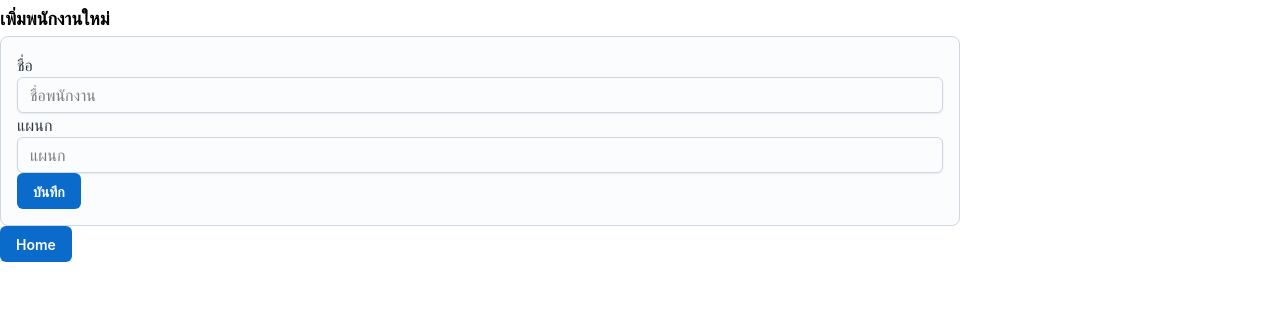
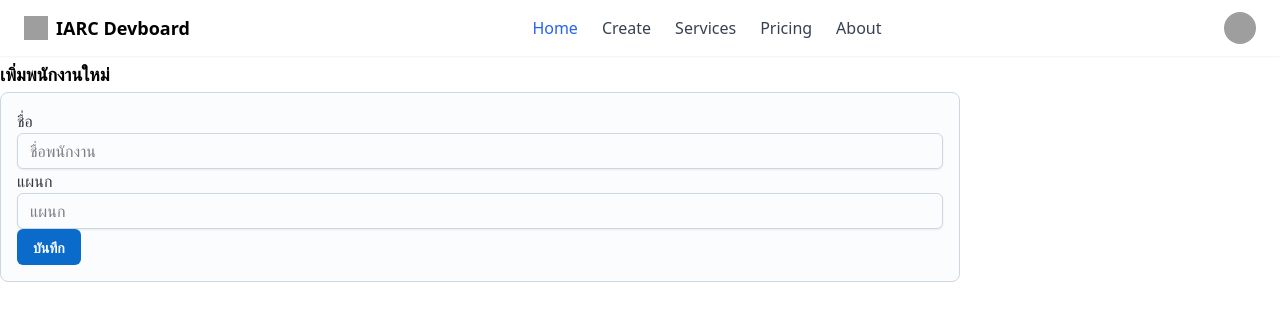
Before and after one commit to 6510110274/React-Starter, a React (Create React App) app in the folder frontend/: page /create in a window 1280 px wide. Shown: the top 320 px of the page. Built offline with nearby package versions, Linux system fonts and the light colour scheme; grey boxes are pictures that could not be loaded.

Commit message:
refactor: update Header component and integrate it into CreateUser and UserList views

```diff
--- a/frontend/src/components/Header.jsx
+++ b/frontend/src/components/Header.jsx
@@ -1,3 +1,5 @@
+import { Link } from "react-router-dom";
+
 function Header() {
     return (
     <div className="bg-white shadow-sm px-6 py-3 flex items-center justify-between">
@@ -6,11 +8,23 @@ function Header() {
             <div className="text-lg font-semibold"> IARC Devboard</div>
         </div>
         <div class="space-x-6 hidden md:flex">
-            <a href="#" class="text-blue-600 font-medium">Home</a>
-            <a href="#" class="text-gray-700 hover:text-blue-600">About</a>
+            <Link
+                to="/"
+                aria-current="page"
+                className="text-blue-600 font-medium"
+            >
+                <a>Home</a>
+            </Link>
+            <Link
+                to="/create"
+                aria-current="page"
+                class="text-gray-700 hover:text-blue-600"
+            >
+                <a>Create</a>
+            </Link>
             <a href="#" class="text-gray-700 hover:text-blue-600">Services</a>
             <a href="#" class="text-gray-700 hover:text-blue-600">Pricing</a>
-            <a href="#" class="text-gray-700 hover:text-blue-600">Contact</a>
+            <a href="#" class="text-gray-700 hover:text-blue-600">About</a>
         </div>
 
         <div>
--- a/frontend/src/components/Home.jsx
+++ b/frontend/src/components/Home.jsx
@@ -1,8 +1,7 @@
 import React, {useState,useEffect} from "react";
 import { Card, CardContent, Input, LinearProgress } from "@mui/joy";
-import Content from "./components/Content";
-import Repo from "./repositories";
-import UserForm from "./components/UserForm";
+import Content from "./Content";
+import Repo from "../repositories";
 
 function Home() {
   const [searchTerm, setSearchTerm] = useState("");
@@ -34,7 +33,6 @@ function Home() {
   return (
     <div>
       <Card>
-        <UserForm onCreateSuccess={fetchData} />
         <CardContent>
           <div>Search Box</div>
           <Input
@@ -51,4 +49,4 @@ function Home() {
   );
 }
 
-export default App;
+export default Home;
--- a/frontend/src/views/CreateUser.js
+++ b/frontend/src/views/CreateUser.js
@@ -1,21 +1,11 @@
-import { Button } from "@mui/joy";
 import UserForm from "../components/UserForm";
-import { Link } from "react-router-dom";
+import Header from "../components/Header";
 
 function CreateUser() {
   return (
     <div>
+      <Header/>
       <UserForm />
-      <div>
-        <Link
-          to="/"
-          aria-current="page"
-          >
-          <Button>
-            Home
-          </Button>
-        </Link>
-      </div>
     </div>
   );
 }
--- a/frontend/src/views/UserList.js
+++ b/frontend/src/views/UserList.js
@@ -2,6 +2,8 @@ import React, {useState,useEffect} from "react";
 import { Card, CardContent, Input, LinearProgress } from "@mui/joy";
 import Content from "../components/Content";
 import Repo from "../repositories";
+import Header from "../components/Header";
+import Home from "../components/Home";
 
 
 function UserList() {
@@ -33,19 +35,13 @@ function UserList() {
     }
   return (
     <div>
+      <Header/>
       <Card>
         <CardContent>
-          <div>Search Box</div>
-          <Input
-            placeholder='Input Some Search Word'
-            onChange={(e) => setSearchTerm(e.target.value)}
-          />
-          <div>
-            You Search <span className='text-blue-500'>{searchTerm}</span>
-          </div>
+          <Home/>
         </CardContent>
-        <Content users={users} onActionSuccess={fetchData} />
       </Card>
+
     </div>
   );
 }
```
